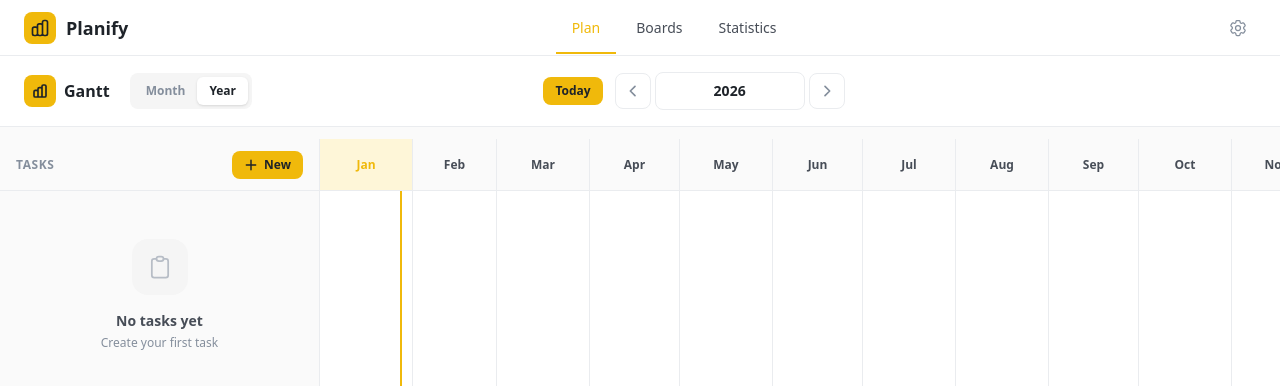
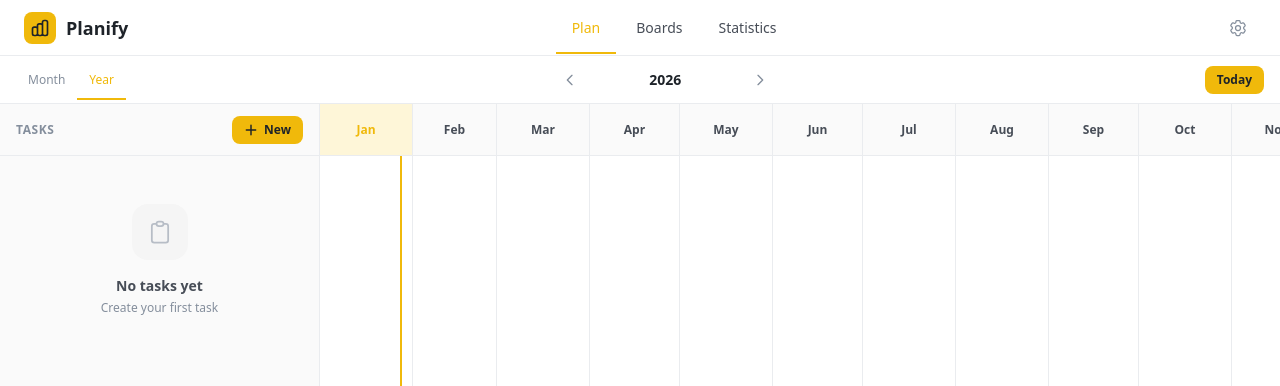
Before and after one commit to inputBrain/gantt-chart-web, a Next.js app: page / in a window 1280 px wide. Shown: the top 386 px of the page. Built offline with nearby package versions, Linux system fonts and the light colour scheme.

Commit message:
style: rework calendar header

```diff
--- a/src/components/gantt/GanttHeader.tsx
+++ b/src/components/gantt/GanttHeader.tsx
@@ -12,80 +12,67 @@ export function GanttHeader() {
   };
 
   return (
-    <div className="flex items-center justify-between border-b border-border-primary bg-bg-primary px-6 py-4 mb-3">
-      {/* Left: Logo & View Mode */}
-      <div className="flex items-center gap-5">
-        <div className="flex items-center gap-2">
-          <div className="flex h-8 w-8 items-center justify-center rounded-lg bg-accent">
-            <svg className="h-4 w-4 text-accent-text" fill="none" viewBox="0 0 24 24" stroke="currentColor" strokeWidth={2.5}>
-              <path strokeLinecap="round" strokeLinejoin="round" d="M9 19v-6a2 2 0 00-2-2H5a2 2 0 00-2 2v6a2 2 0 002 2h2a2 2 0 002-2zm0 0V9a2 2 0 012-2h2a2 2 0 012 2v10m-6 0a2 2 0 002 2h2a2 2 0 002-2m0 0V5a2 2 0 012-2h2a2 2 0 012 2v14a2 2 0 01-2 2h-2a2 2 0 01-2-2z" />
-            </svg>
-          </div>
-          <h1 className="text-base font-bold text-text-primary">Gantt</h1>
-        </div>
-
-        <div className="flex items-center rounded-lg bg-bg-tertiary p-1">
+    <div className="flex h-12 items-center justify-between border-b border-border-primary bg-bg-primary px-4">
+      {/* Left: View Mode with underline */}
+      <div className="flex items-center">
         <button
           onClick={() => handleViewModeChange('month')}
-            className={`rounded-md px-3 py-1.5 text-xs font-semibold ${
+          className={`relative px-3 py-3 text-xs font-medium transition-colors ${
             state.viewMode === 'month'
-                ? 'bg-bg-primary text-text-primary shadow-sm'
-                : 'text-text-tertiary hover:text-text-primary'
+              ? 'text-accent'
+              : 'text-text-tertiary hover:text-text-secondary'
           }`}
         >
           Month
+          {state.viewMode === 'month' && (
+            <span className="absolute bottom-0 left-0 right-0 h-0.5 bg-accent" />
+          )}
         </button>
         <button
           onClick={() => handleViewModeChange('year')}
-            className={`rounded-md px-3 py-1.5 text-xs font-semibold ${
+          className={`relative px-3 py-3 text-xs font-medium transition-colors ${
             state.viewMode === 'year'
-                ? 'bg-bg-primary text-text-primary shadow-sm'
-                : 'text-text-tertiary hover:text-text-primary'
+              ? 'text-accent'
+              : 'text-text-tertiary hover:text-text-secondary'
           }`}
         >
           Year
+          {state.viewMode === 'year' && (
+            <span className="absolute bottom-0 left-0 right-0 h-0.5 bg-accent" />
+          )}
         </button>
       </div>
+
+      {/* Center: Navigation */}
+      <div className="flex items-center gap-1">
+        <button
+          onClick={() => navigate('prev')}
+          className="flex h-8 w-8 items-center justify-center rounded-lg text-text-tertiary hover:bg-bg-hover hover:text-text-primary"
+        >
+          <svg className="h-4 w-4" fill="none" viewBox="0 0 24 24" stroke="currentColor" strokeWidth={2}>
+            <path strokeLinecap="round" strokeLinejoin="round" d="M15 19l-7-7 7-7" />
+          </svg>
+        </button>
+        <span className="min-w-[150px] text-center text-sm font-semibold tabular-nums text-text-primary">
+          {getHeaderLabel(state.currentDate, state.viewMode)}
+        </span>
+        <button
+          onClick={() => navigate('next')}
+          className="flex h-8 w-8 items-center justify-center rounded-lg text-text-tertiary hover:bg-bg-hover hover:text-text-primary"
+        >
+          <svg className="h-4 w-4" fill="none" viewBox="0 0 24 24" stroke="currentColor" strokeWidth={2}>
+            <path strokeLinecap="round" strokeLinejoin="round" d="M9 5l7 7-7 7" />
+          </svg>
+        </button>
       </div>
 
-      {/* Center: Today + Navigation */}
-      <div className="flex items-center gap-3">
+      {/* Right: Today button */}
       <button
         onClick={goToToday}
         className="rounded-lg bg-accent px-3 py-1.5 text-xs font-semibold text-accent-text hover:bg-accent-hover"
       >
         Today
       </button>
-
-        <div className="flex items-center gap-1">
-          <button
-            onClick={() => navigate('prev')}
-            className="flex h-9 w-9 items-center justify-center rounded-lg border border-border-primary bg-bg-primary text-text-tertiary hover:bg-bg-hover hover:text-text-primary"
-          >
-            <svg className="h-4 w-4" fill="none" viewBox="0 0 24 24" stroke="currentColor" strokeWidth={2.5}>
-              <path strokeLinecap="round" strokeLinejoin="round" d="M15 19l-7-7 7-7" />
-            </svg>
-          </button>
-
-          <div className="flex min-w-[150px] items-center justify-center rounded-lg border border-border-primary bg-bg-primary px-4 py-2">
-            <span className="text-sm font-semibold tabular-nums text-text-primary">
-              {getHeaderLabel(state.currentDate, state.viewMode)}
-            </span>
-          </div>
-
-          <button
-            onClick={() => navigate('next')}
-            className="flex h-9 w-9 items-center justify-center rounded-lg border border-border-primary bg-bg-primary text-text-tertiary hover:bg-bg-hover hover:text-text-primary"
-          >
-            <svg className="h-4 w-4" fill="none" viewBox="0 0 24 24" stroke="currentColor" strokeWidth={2.5}>
-              <path strokeLinecap="round" strokeLinejoin="round" d="M9 5l7 7-7 7" />
-            </svg>
-          </button>
-        </div>
-      </div>
-
-      {/* Right: Empty space for balance */}
-      <div className="w-[120px]" />
     </div>
   );
 }
--- a/src/components/layout/Header.tsx
+++ b/src/components/layout/Header.tsx
@@ -27,6 +27,11 @@ function Logo() {
 export function Header() {
   const pathname = usePathname();
   const [isSettingsOpen, setIsSettingsOpen] = useState(false);
+
+  // Hide on preview pages
+  if (pathname?.startsWith('/preview-')) {
+    return null;
+  }
 
   return (
     <>
```
Lines whose indentation alone changed are shown as unchanged.
